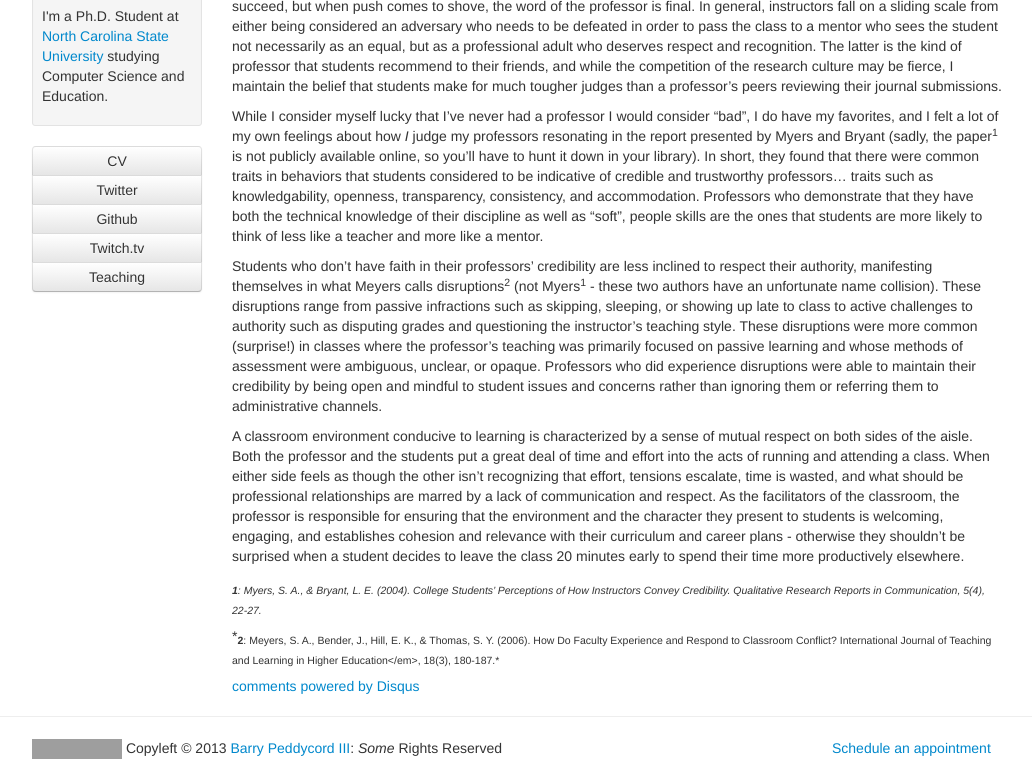
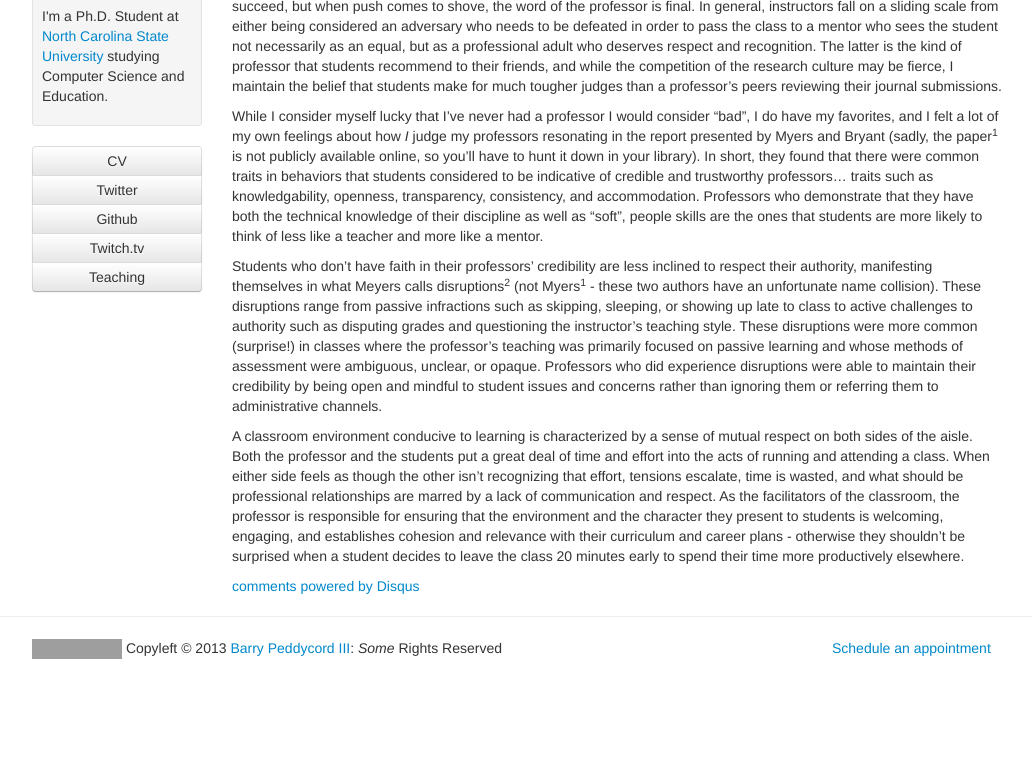
Before and after one commit to isharacomix/oldsite, a Jekyll site: the page built from _posts/2012-07-30-how-do-you-assess-your-professors.md, in a window 1280 px wide, cut to the strip 514-1283 px from the top of the page. Shown: the whole strip, without its empty margins (123-1155 px from the left). Built offline with Jekyll 4.4.1, drawn with Linux system fonts in a browser that asks for light colours; comment, search, counter and statistics services are not loaded; after the commit the page ends 1183 px from its top, so only the background shows below that; grey boxes are pictures that could not be loaded.

Commit message:
Checking to see if that github pages bug is fixed.

```diff
--- a/_posts/2012-07-30-how-do-you-assess-your-professors.md
+++ b/_posts/2012-07-30-how-do-you-assess-your-professors.md
@@ -12,7 +12,3 @@ While I consider myself lucky that I've never had a professor I would consider "
 Students who don't have faith in their professors' credibility are less inclined to respect their authority, manifesting themselves in what Meyers calls disruptions<sup>2</sup> (not Myers<sup>1</sup> - these two authors have an unfortunate name collision). These disruptions range from passive infractions such as skipping, sleeping, or showing up late to class to active challenges to authority such as disputing grades and questioning the instructor's teaching style. These disruptions were more common (surprise!) in classes where the professor's teaching was primarily focused on passive learning and whose methods of assessment were ambiguous, unclear, or opaque. Professors who did experience disruptions were able to maintain their credibility by being open and mindful to student issues and concerns rather than ignoring them or referring them to administrative channels.
 
 A classroom environment conducive to learning is characterized by a sense of mutual respect on both sides of the aisle. Both the professor and the students put a great deal of time and effort into the acts of running and attending a class. When either side feels as though the other isn't recognizing that effort, tensions escalate, time is wasted, and what should be professional relationships are marred by a lack of communication and respect. As the facilitators of the classroom, the professor is responsible for ensuring that the environment and the character they present to students is welcoming, engaging, and establishes cohesion and relevance with their curriculum and career plans - otherwise they shouldn't be surprised when a student decides to leave the class 20 minutes early to spend their time more productively elsewhere.
-
-*<sub><strong>1</strong>: ﻿﻿Myers, S. A., &amp; Bryant, L. E. (2004). College Students’ Perceptions of How Instructors Convey Credibility. Qualitative Research Reports in Communication, 5(4), 22-27.</sub>*
-
-*<sub><strong>2</strong>: ﻿Meyers, S. A., Bender, J., Hill, E. K., &amp; Thomas, S. Y. (2006). How Do Faculty Experience and Respond to Classroom Conflict? International Journal of Teaching and Learning in Higher Education</em>, 18(3), 180-187.*
```
